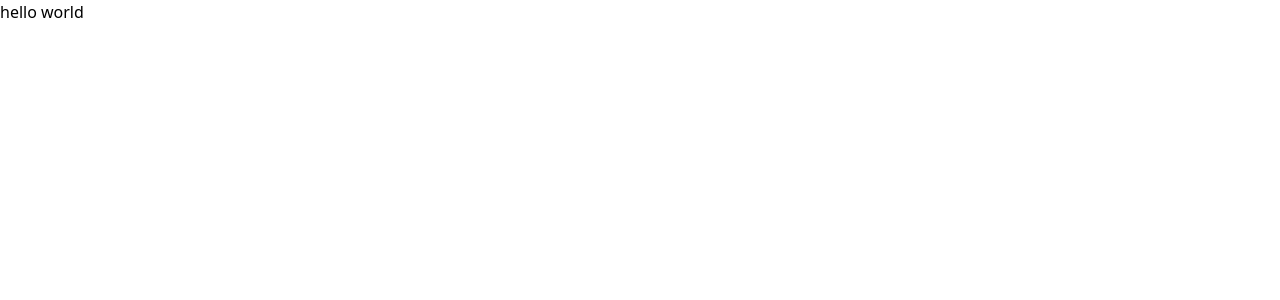
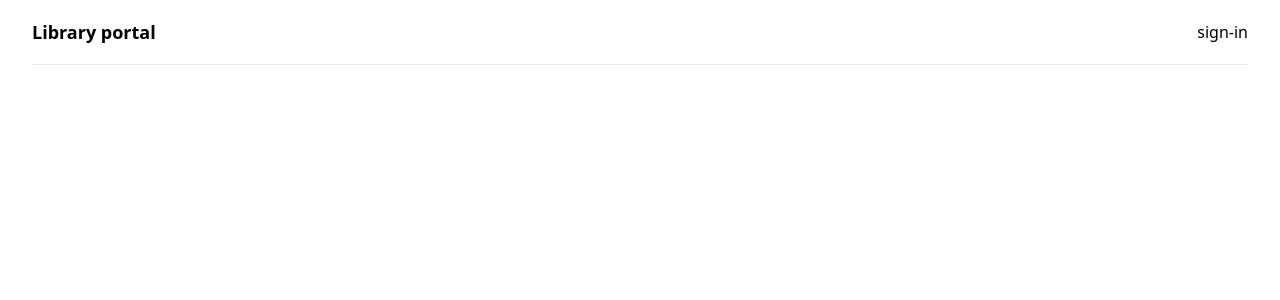
Before and after one commit to G3root/nestjs-fullstack-library-example, a Next.js app in the folder frontend/: page / in a window 1280 px wide. Shown: the top 300 px of the page. Built offline with nearby package versions, Linux system fonts and the light colour scheme.

Commit message:
feat: add navbar to homepage

```diff
--- a/frontend/src/pages/index.tsx
+++ b/frontend/src/pages/index.tsx
@@ -1,7 +1,12 @@
 import type { NextPage } from "next";
+import { Navbar } from "~/components";
 
 const Home: NextPage = () => {
-  return <div>hello world</div>;
+  return (
+    <>
+      <Navbar />
+    </>
+  );
 };
 
 export default Home;
```
